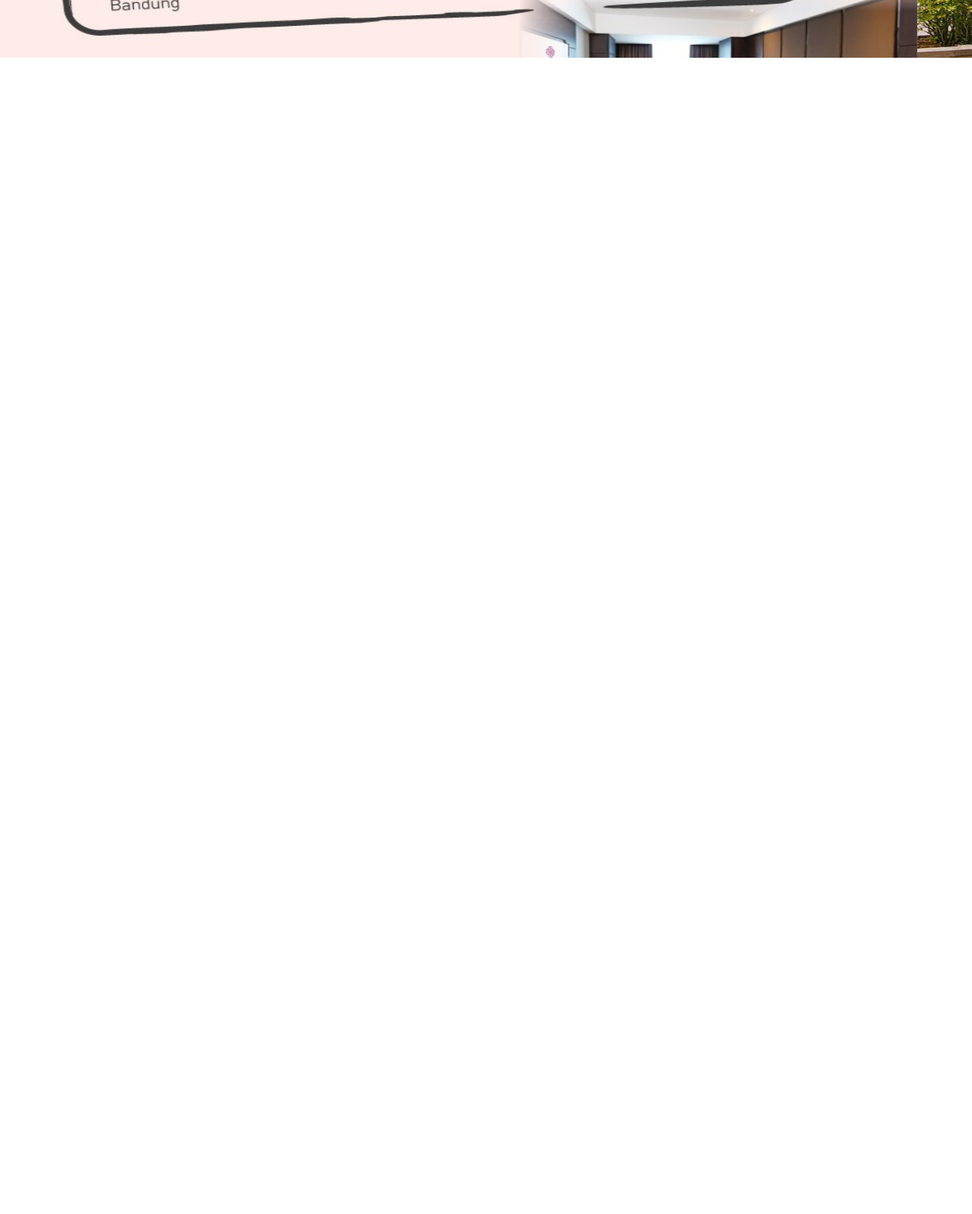
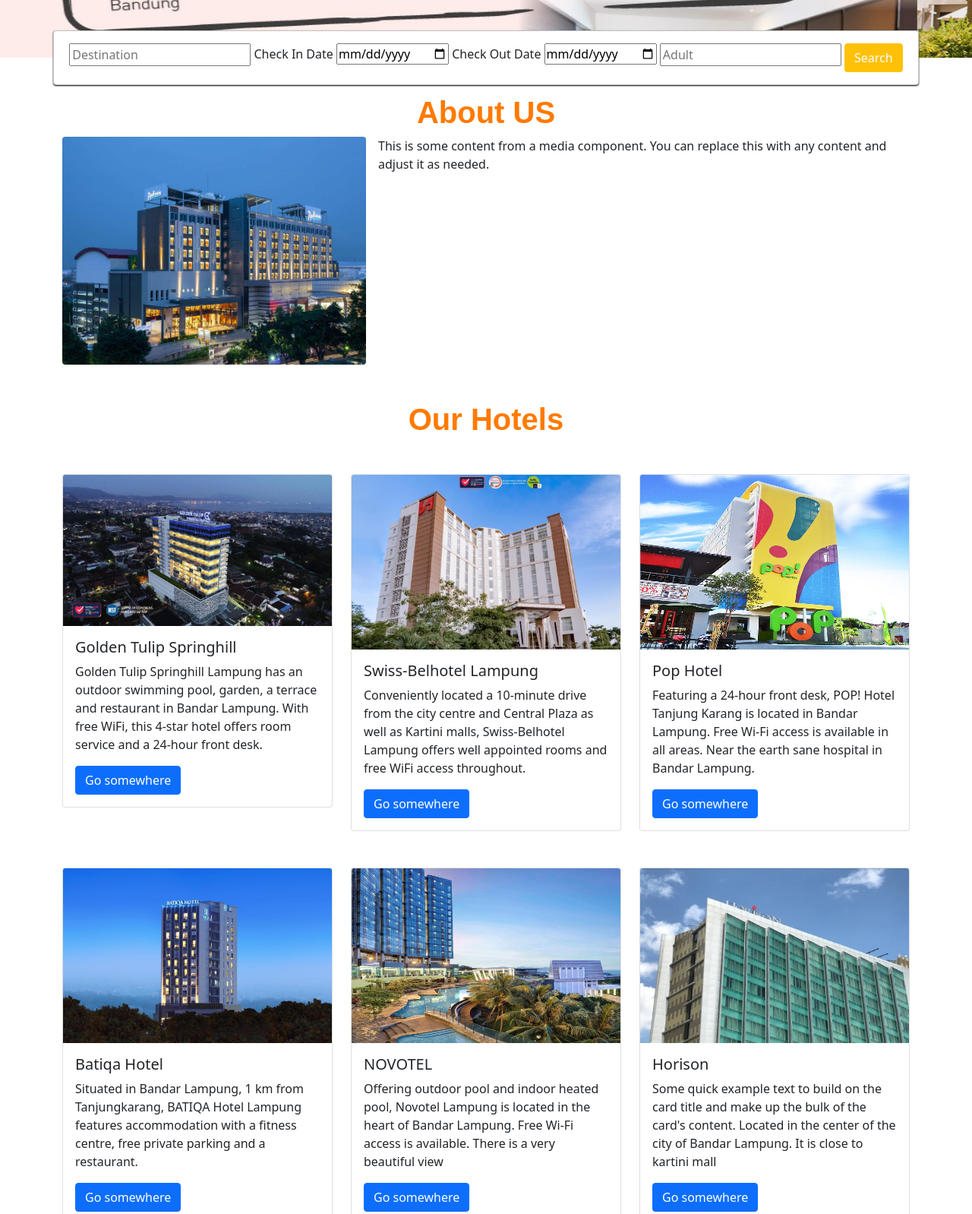
Before and after one commit to nabati17/Layouthotel, a plain HTML site: page index.html in a window 1280 px wide. Shown: the part 480-2078 px from the top of the page at 76% size. Before the commit the page ends 800 px from the top, so only its background shows below. Drawn offline with nearby package versions, Linux system fonts and the light colour scheme.

Commit message:
second commit

```diff
--- a/index.html
+++ b/index.html
@@ -52,7 +52,7 @@
         </div>
         <div class="carousel-item">
           <img
-            src="img/aston.jpg"
+            src="img/PROMO-ASTON-KUTA-HOTEL.jpg"
             class="d-block w-100"
             height="500"
             alt="..."
@@ -85,75 +85,139 @@
         <span class="carousel-control-next-icon" aria-hidden="true"></span>
         <span class="visually-hidden">Next</span>
       </button>
-    </div>
-    <!-- <div class="container-fluid">
-    </div>
-    <div
-      id="carouselExampleCaptions"
-      class="carousel slide"
-      data-bs-ride="carousel"
-    >
-      <div class="carousel-indicators">
-        <button
-          type="button"
-          data-bs-target="#carouselExampleCaptions"
-          data-bs-slide-to="0"
-          class="active"
-          aria-current="true"
-          aria-label="Slide 1"
-        ></button>
-        <button
-          type="button"
-          data-bs-target="#carouselExampleCaptions"
-          data-bs-slide-to="1"
-          aria-label="Slide 2"
-        ></button>
-        <button
-          type="button"
-          data-bs-target="#carouselExampleCaptions"
-          data-bs-slide-to="2"
-          aria-label="Slide 3"
-        ></button>
-      </div>
-      <div class="carousel-inner">
-        <div class="carousel-item active">
-          <img src="img/santaibarengmega.jpg" class="d-block w-100" height="500" alt="..." />
-          <div class="carousel-caption d-none d-md-block">
-          </div>
-        </div>
-        <div class="carousel-item">
-          <img src="img/aston.jpg" class="d-block w-100" height="500" alt="..." />
-          <div class="carousel-caption d-none d-md-block">
-          </div>
-        </div>
-        <div class="carousel-item">
-          <img src="img/pegipegi.jpg" class="d-block w-100" height="500" alt="..." />
-          <div class="carousel-caption d-none d-md-block">
+      <div class="position-absolute top-100 start-50 translate-middle">
+        <div
+          class="container rounded position-revativ p-3"
+          style="
+            background-color: rgb(255, 255, 255);
+            width: 2900px;
+            border: 1px solid rgba(0, 0, 0, 0.233);
+            box-shadow: 0px 1px 2px rgb(0, 0, 0);
+          "
+        >
+          <div class="d-flex justify-content-evenly">
+            <div>
+              <input type="text" placeholder="Destination" />
+            </div>
+            <div class="col-auto">
+              <label for="">Check In Date</label>
+              <input type="date" value="date" />
+            </div>
+            <div class="col-auto">
+              <label for="">Check Out Date</label>
+              <input type="date" placeholder="" />
+            </div>
+            <div class="col-auto">
+              <input type="text" placeholder="Adult" />
+            </div>
+            <div class="col-auto">
+              <button
+                type="button"
+                class="btn btn-warning"
+                style="color: white"
+              >
+                Search
+              </button>
+            </div>
           </div>
         </div>
       </div>
-      <button
-        class="carousel-control-prev"
-        type="button"
-        data-bs-target="#carouselExampleCaptions"
-        data-bs-slide="prev"
-      >
-        <span class="carousel-control-prev-icon" aria-hidden="true"></span>
-        <span class="visually-hidden">Previous</span>
-      </button>
-      <button
-        class="carousel-control-next"
-        type="button"
-        data-bs-target="#carouselExampleCaptions"
-        data-bs-slide="next"
-      >
-        <span class="carousel-control-next-icon" aria-hidden="true"></span>
-        <span class="visually-hidden">Next</span>
-      </button>
+    </div>
+
+    <div class="container-fluid mt-5">
+      <h1 style="text-align: center; color: #ff7a00; font-family: sans-serif; font-weight: 700;">About US</h1>
+    </div>
+
+    <div class="container ml-5">
+      <div class="d-flex">
+        <div class="flex-shrink-0">
+          <img
+            src="img/radison.jpg"
+            class="rounded"
+            alt="radison"
+            width="400"
+            height="300"
+          />
+        </div>
+        <div class="flex-grow-1 ms-3">
+          This is some content from a media component. You can replace this with
+          any content and adjust it as needed.
+        </div>
+      </div>
+    </div>
+
+    <div class="container-fluid mt-5">
+      <h1 style="text-align: center; color: #ff7a00; font-family: sans-serif; font-weight: 700;">Our Hotels</h1>
+    </div>
+
+  <div class="container mt-5">
+  <div class="row">
+    <div class="col-md-4">
+      <div class="card">
+        <img src="img/tulip.jpg" class="card-img-top" alt="Card image">
+        <div class="card-body">
+          <h5 class="card-title">Golden Tulip Springhill</h5>
+          <p class="card-text">Golden Tulip Springhill Lampung has an outdoor swimming pool, garden, a terrace and restaurant in Bandar Lampung. With free WiFi, this 4-star hotel offers room service and a 24-hour front desk.</p>
+          <a href="#" class="btn btn-primary">Go somewhere</a>
+        </div>
+      </div>
+    </div>
+    <div class="col-md-4">
+      <div class="card">
+        <img src="img/swisbell.jpg" height="230" class="card-img-top" alt="Card image">
+        <div class="card-body">
+          <h5 class="card-title">Swiss-Belhotel Lampung</h5>
+          <p class="card-text">Conveniently located a 10-minute drive from the city centre and Central Plaza as well as Kartini malls, Swiss-Belhotel Lampung offers well appointed rooms and free WiFi access throughout.</p>
+          <a href="#" class="btn btn-primary">Go somewhere</a>
+        </div>
+      </div>
+    </div>
+    <div class="col-md-4">
+      <div class="card">
+        <img src="img/pop-hotel-tanjung-karang.jpg"  height="230" class="card-img-top" alt="Card image">
+        <div class="card-body">
+          <h5 class="card-title">Pop Hotel</h5>
+          <p class="card-text">Featuring a 24-hour front desk, POP! Hotel Tanjung Karang is located in Bandar Lampung. Free Wi-Fi access is available in all areas. Near the earth sane hospital in Bandar Lampung.</p>
+          <a href="#" class="btn btn-primary">Go somewhere</a>
+        </div>
+      </div>
+    </div>
+  </div>
+  <div class="row mt-5">
+    <div class="col-md-4">
+      <div class="card">
+        <img src="img/batiqa.jpg" height="230" class="card-img-top" alt="Card image">
+        <div class="card-body">
+          <h5 class="card-title">Batiqa Hotel</h5>
+          <p class="card-text">Situated in Bandar Lampung, 1 km from Tanjungkarang, BATIQA Hotel Lampung features accommodation with a fitness centre, free private parking and a restaurant.</p>
+          <a href="#" class="btn btn-primary">Go somewhere</a>
+        </div>
+      </div>
+    </div>
+    <div class="col-md-4">
+      <div class="card">
+        <img src="img/novhotel.jpg" height="230" class="card-img-top" alt="Card image">
+        <div class="card-body">
+          <h5 class="card-title">NOVOTEL</h5>
+          <p class="card-text">Offering outdoor pool and indoor heated pool, Novotel Lampung is located in the heart of Bandar Lampung. Free Wi-Fi access is available. There is a very beautiful view</p>
+          <a href="#" class="btn btn-primary">Go somewhere</a>
+        </div>
+      </div>
+     </div>
+     <div class="col-md-4">
+      <div class="card">
+        <img src="img/horison.jpg" height="230" class="card-img-top" alt="Card image">
+        <div class="card-body">
+          <h5 class="card-title">Horison</h5>
+          <p class="card-text">Some quick example text to build on the card title and make up the bulk of the card's content. Located in the center of the city of Bandar Lampung. It is close to kartini mall</p>
+          <a href="#" class="btn btn-primary">Go somewhere</a>
+        </div>
+      </div>
+    </div>
+    </div>
 
 
-    </div>
-    </div> -->
+
 
     <script
       src="https://cdn.jsdelivr.net/npm/bootstrap@5.1.3/dist/js/bootstrap.bundle.min.js"
```
Also changed, not shown: img/PROMO-ASTON-KUTA-HOTEL.jpg (added), img/aston.jpg (deleted), img/batiqa.jpg (added), img/horison.jpg (added), img/novhotel.jpg (added), img/pop-hotel-tanjung-karang.jpg (added), img/radison.jpg (added), img/swisbell.jpg (added), img/tulip.jpg (added).
